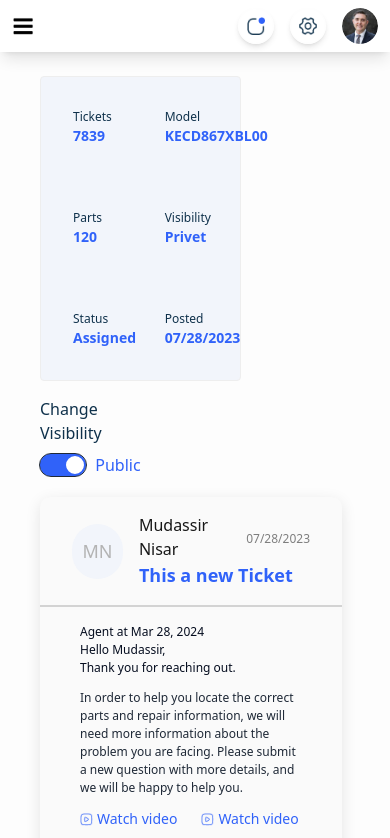
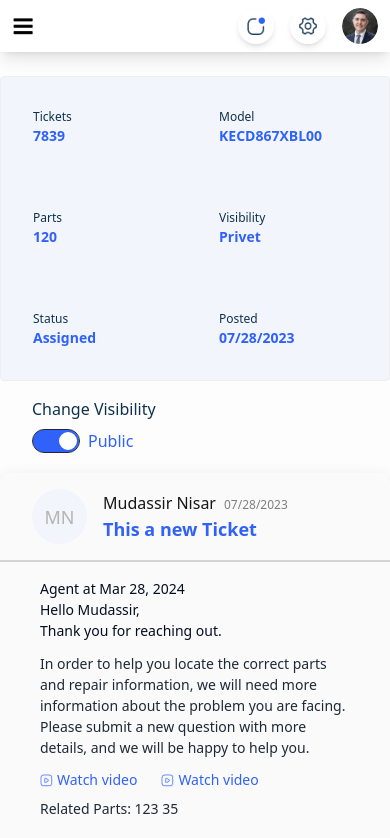
Before and after one commit to roushan-sheik/macaan-ai, a Next.js app: page / in a window 390 px wide. Shown: the top 838 px of the page. Built offline with nearby package versions, Linux system fonts and the light colour scheme.

Commit message:
add: pixel perfect responsive design ui

```diff
--- a/src/app/globals.css
+++ b/src/app/globals.css
@@ -25,7 +25,7 @@
 }
 
 p {
-  font-size: 12px; /* Smaller font size for tablets */
+  font-size: 14px; /* Smaller font size for tablets */
 }
 
 /* Media query for extra-large devices (min width 1440px) */
--- a/src/components/Container.tsx
+++ b/src/components/Container.tsx
@@ -1,7 +1,7 @@
 import React, { ReactNode } from "react";
 
 const Container = ({ children }: { children: ReactNode }) => {
-  return <div className="mr-12 ml-10">{children}</div>;
+  return <div className="lg:mr-12 lg:ml-10">{children}</div>;
 };
 
 export default Container;
--- a/src/components/UI/dashboard/main/ContentHeader.tsx
+++ b/src/components/UI/dashboard/main/ContentHeader.tsx
@@ -7,20 +7,27 @@ const ContentHeader = () => {
     <Container>
       <div className="flex flex-col lg:flex-row justify-between ">
         {/* right side  button box  */}
-        <div className="grid grid-cols-2 lg:grid-cols-6 bg-[#F2F5FB] w-8/12  pr-4 mt-6 mb-4 border border-[#EEEEEE] rounded basis-[65%] ">
+        <div className="grid grid-cols-2 lg:grid-cols-8 bg-[#F2F5FB] lg:w-8/12 w-full  pr-4 mt-6 mb-4 border border-[#EEEEEE] rounded basis-[65%] ">
           {contentHeadersData.map((item) => (
-            <div className="flex flex-col p-8" key={item.title}>
-              <p className="text-[#0F314B] text-xs ">{item.title}</p>
-              <h4 className="text-[#3062F9] text-[14px] font-semibold">
+            <div
+              className={`flex flex-col p-8 ${
+                item.title === "Model" && "lg:col-span-2"
+              } ${item.title === "Posted" && "lg:col-span-2 lg:items-center"} `}
+              key={item.title}
+            >
+              <p className="text-[#0F314B]  text-xs ">{item.title}</p>
+              <h3 className="text-[#3062F9] text-[14px] font-semibold">
                 {item.label}
-              </h4>
+              </h3>
             </div>
           ))}
         </div>
         {/* right side  button box  */}
-        <div className=" w-4/12 flex-1 flex justify-center items-end flex-col  gap-2  basis-[35%]">
-          <p className="text-base text-[#0F314B]">Change Visibility</p>
-          <div className="flex items-center gap-2">
+        <div className=" w-4/12 flex-1 lg:pl-0 pl-8 flex justify-center lg:items-end flex-col  gap-2  basis-[35%]">
+          <p className="text-base text-nowrap text-[#0F314B]">
+            Change Visibility
+          </p>
+          <div className="flex items-center  gap-2">
             <input
               type="checkbox"
               className="toggle  bg-white [--tglbg:#3062F9] hover:bg-white"
--- a/src/components/UI/dashboard/sidebar/Lists.tsx
+++ b/src/components/UI/dashboard/sidebar/Lists.tsx
@@ -13,7 +13,7 @@ export const Lists = () => {
           key={index}
         >
           <Image src={list.label as string} width={20} height={20} alt="Icon" />
-          <span className="text-xs lg:text-base">{list.key}</span>
+          <h3 className="">{list.key}</h3>
         </div>
       ))}
     </div>
```
